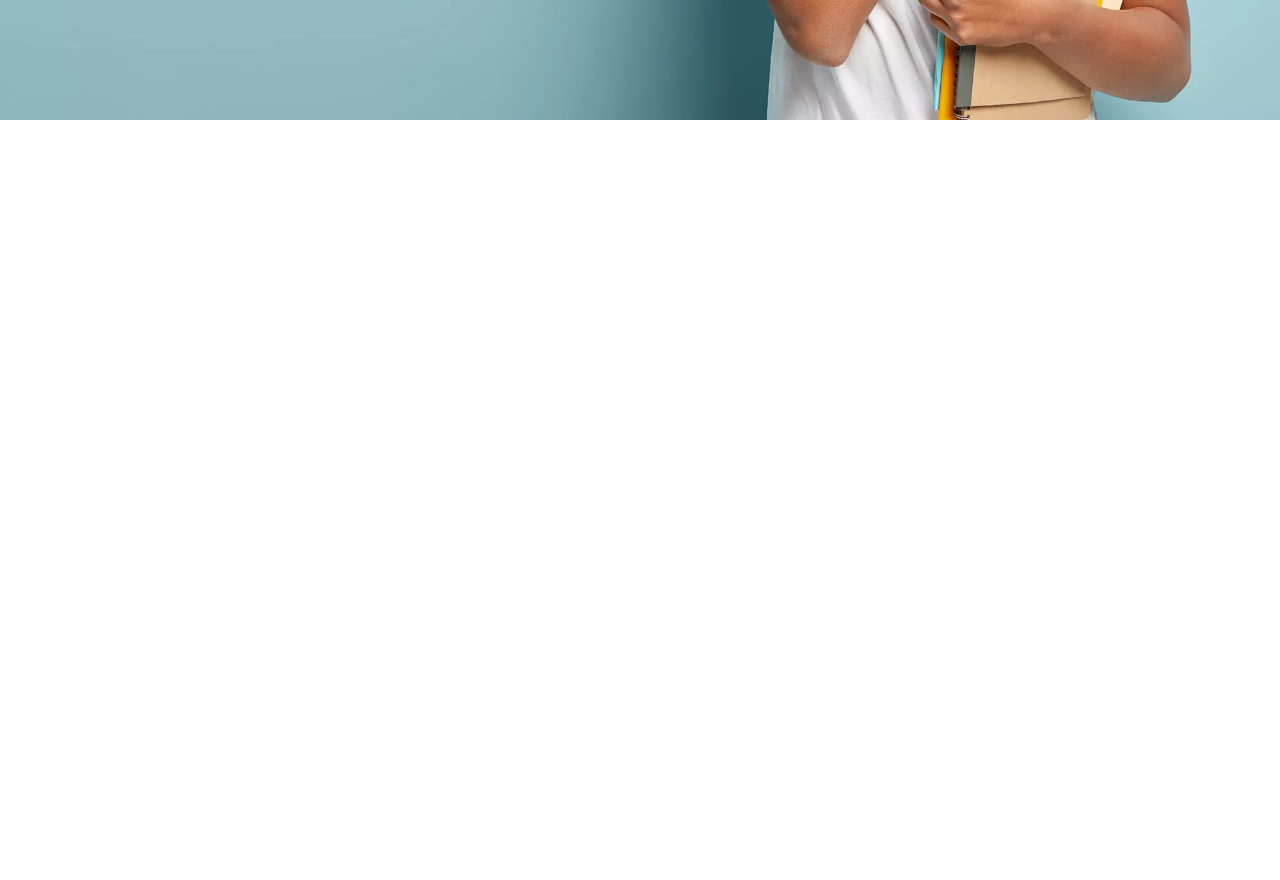
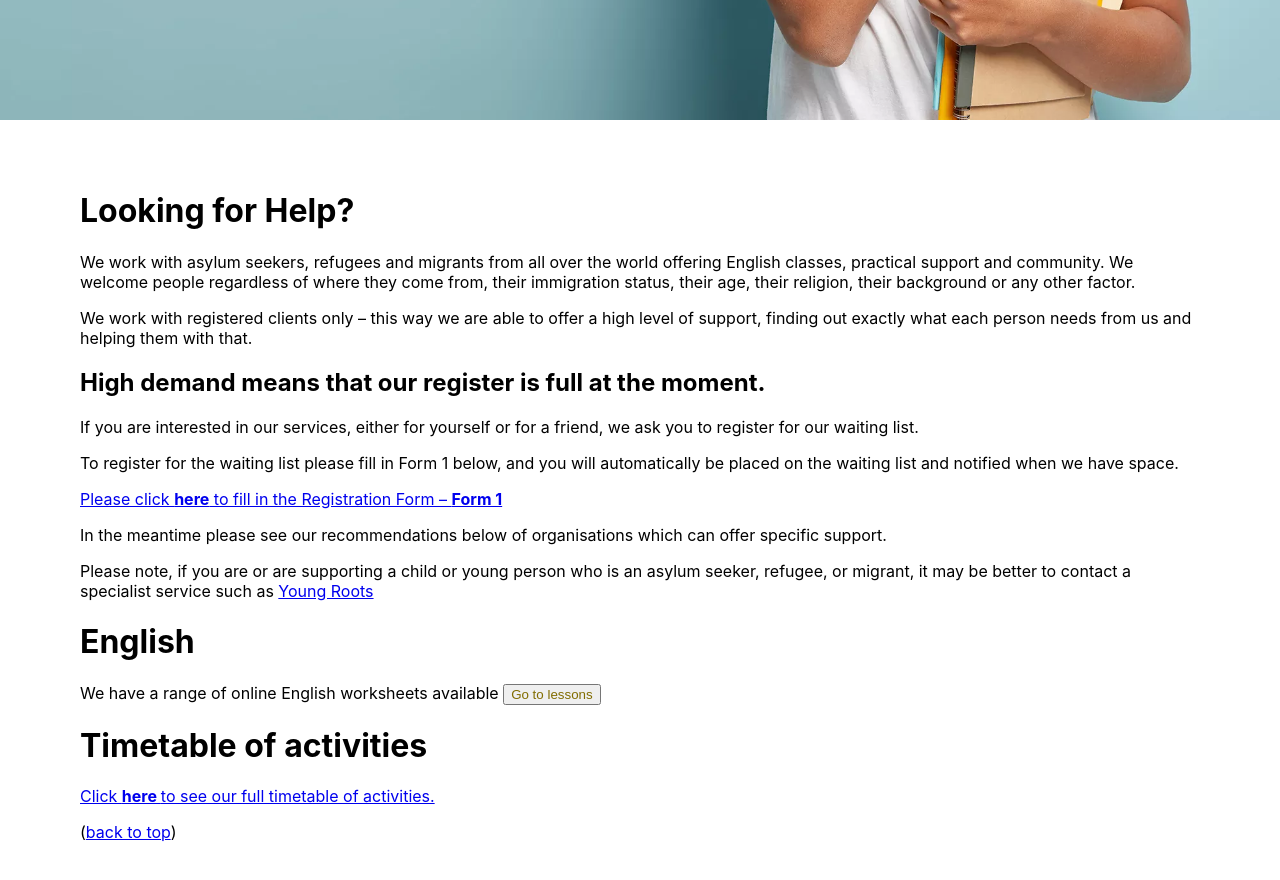
Before and after one commit to douglas86/cyf-Ldn8-Islington-Center, a React (Create React App) app in the folder client/: page / in a window 1280 px wide. Shown: the part 620-1500 px from the top of the page. Before the commit the page ends 800 px from the top, so only its background shows below. Built offline with nearby package versions, Linux system fonts and the light colour scheme.

Commit message:
Created the content for the markdown file on homepage

```diff
--- a/client/package.json
+++ b/client/package.json
@@ -6,6 +6,7 @@
     "@testing-library/jest-dom": "^5.16.4",
     "@testing-library/react": "^13.3.0",
     "@testing-library/user-event": "^13.5.0",
+    "markdown-to-jsx": "^7.1.7",
     "react": "^18.2.0",
     "react-dom": "^18.2.0",
     "react-router-dom": "^6.3.0",
--- /dev/null
+++ b/client/src/components/template/markdown/landing.md
@@ -0,0 +1,48 @@
+<div id="top"></div>
+<!-- PROJECT SHIELDS -->
+<!--
+*** I'm using markdown "reference style" links for readability.
+*** Reference links are enclosed in brackets [ ] instead of parentheses ( )
+
+<!-- ABOUT THE PROJECT -->
+<!-- ![Benjamin Bannekat](https://octodex.github.com/images/bannekat.png) -->
+<!-- <img src="https://octodex.github.com/images/bannekat.png" alt="drawing" width="100%" height= "400"
+  overflow-y= "hidden";/> -->
+
+# Looking for Help?
+
+We work with asylum seekers, refugees and migrants from all over the world offering English classes, practical support and community. We welcome people regardless of where they come from, their immigration status, their age, their religion, their background or any other factor.
+
+We work with registered clients only – this way we are able to offer a high level of support, finding out exactly what each person needs from us and helping them with that.
+
+## High demand means that our register is full at the moment.
+
+If you are interested in our services, either for yourself or for a friend, we ask you to register for our waiting list.
+
+To register for the waiting list please fill in Form 1 below, and you will automatically be placed on the waiting list and notified when we have space.
+
+<p ><a href="https://docs.google.com/forms/d/1AZcCFGMFZYG2l9DIeo9zyakO6ksmSIkwQfcP67F3EmA/viewform?edit_requested=true" target="_blank">Please click <strong>here</strong> to fill in the Registration Form – <strong>Form 1</strong></a></p>
+
+In the meantime please see our recommendations below of organisations which can offer specific support.
+
+Please note, if you are or are supporting a child or young person who is an asylum seeker, refugee, or migrant, it may be better to contact a specialist service such as
+<span style="color:#826D01"><a href="https://www.youngroots.org.uk/" target="_blank">Young Roots</a></span>
+
+# English
+
+We have a range of online English worksheets available
+<span style="color:#826D01"><a href="http://localhost:3000/lessons"><button name="button" style = "color: #826D01" >Go to lessons</button></a></span>
+
+# Timetable of activities
+
+<p style="color:#826D01"><a href="https://islingtoncentre.co.uk/timetable-2022/">Click <strong>here </strong>to see our full timetable of activities.</a></p>
+
+<p>(<a href="#top">back to top</a>)</p>
+<!-- Here's why:
+* Your time should be focused on creating something amazing. A project that solves a problem and helps others
+* You shouldn't be doing the same tasks over and over like creating a README from scratch
+* You should implement DRY principles to the rest of your life :smile:
+
+Of course, no one template will serve all projects since your needs may be different. So I'll be adding more in the near future. You may also suggest changes by forking this repo and creating a pull request or opening an issue. Thanks to all the people have contributed to expanding this template!
+
+Use the `BLANK_README.md` to get started. -->
--- a/client/src/pages/Home.jsx
+++ b/client/src/pages/Home.jsx
@@ -1,16 +1,34 @@
+import { useState, useEffect } from "react";
+import MarkDown from "markdown-to-jsx";
+
 import styles from "./styles.module.css";
 
 const Home = () => {
+  const [landing, setLanding] = useState("");
+  const file_name = "landing.md";
+
+  useEffect(() => {
+    import(`../components/template/markdown/${file_name}`)
+      .then((res) => {
+        fetch(res.default)
+          .then((res) => res.text())
+          .then((res) => setLanding(res));
+      })
+      .catch((error) => console.log(error.message));
+  });
   return (
     <>
       <div className={styles.showcase}>
         <div className={styles.container}>
           <h1>Islington Center for Refugees and Migrants</h1>
-          <p className={`${styles.lead} ${styles.hide_on_small}`}>
+          <p className={`lead ${styles.hide_on_small}`}>
             Welcoming and supporting Refugees, Asylum seekers, and migrants in
             our community
           </p>
         </div>
+      </div>
+      <div className={styles.home_content}>
+        <MarkDown>{landing}</MarkDown>
       </div>
     </>
   );
--- a/client/src/pages/styles.module.css
+++ b/client/src/pages/styles.module.css
@@ -29,12 +29,12 @@
   margin-bottom: 0;
 }
 
-.home-content {
+.home_content {
   padding: 50px 250px;
 }
 
 @media screen and (max-width: 1600px) {
-  .home-content {
+  .home_content {
     padding: 50px 80px;
   }
   .showcase .container {
@@ -55,7 +55,7 @@
 }
 
 @media screen and (max-width: 580px) {
-  .home-content {
+  .home_content {
     padding: 50px 30px;
   }
 
```
Also changed, not shown: 1 other file (tests, documents, lock files or other folders).
